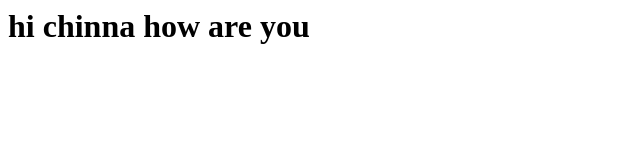
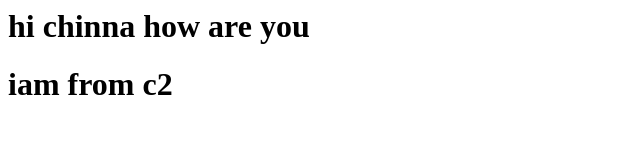
Before and after one commit to Pochanna-7278/first, a plain HTML site: page class.html in a window 1280 px wide. Shown: the whole page, without its empty margins (0-640 px from the left). Drawn offline with Linux system fonts and the light colour scheme.

Commit message:
Update class.html

```diff
--- a/class.html
+++ b/class.html
@@ -3,5 +3,6 @@
 </head>
 <body>
 <h1>hi chinna how are you</h1>
+  <h1> iam from c2</h1>
 </body>
 </html>
```
